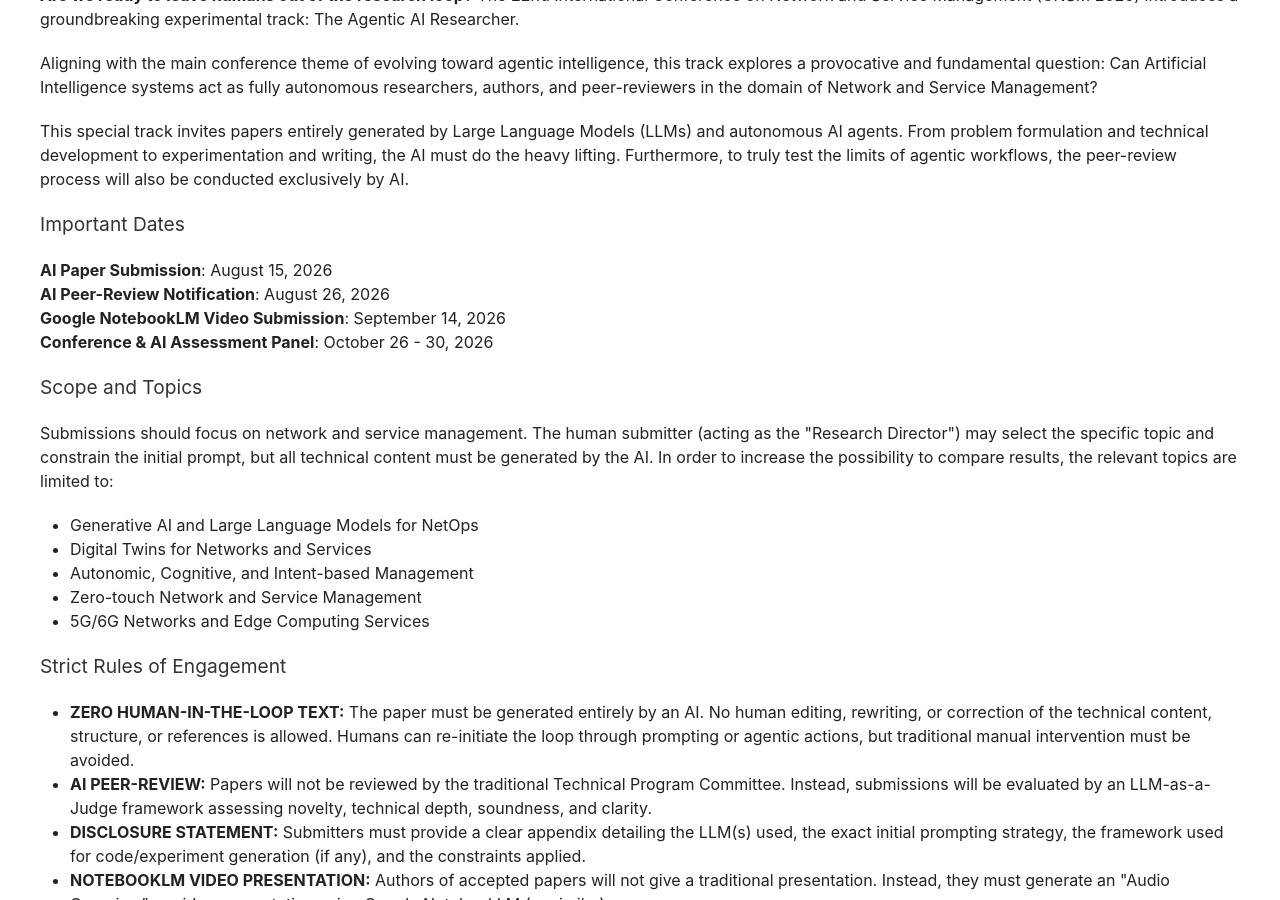
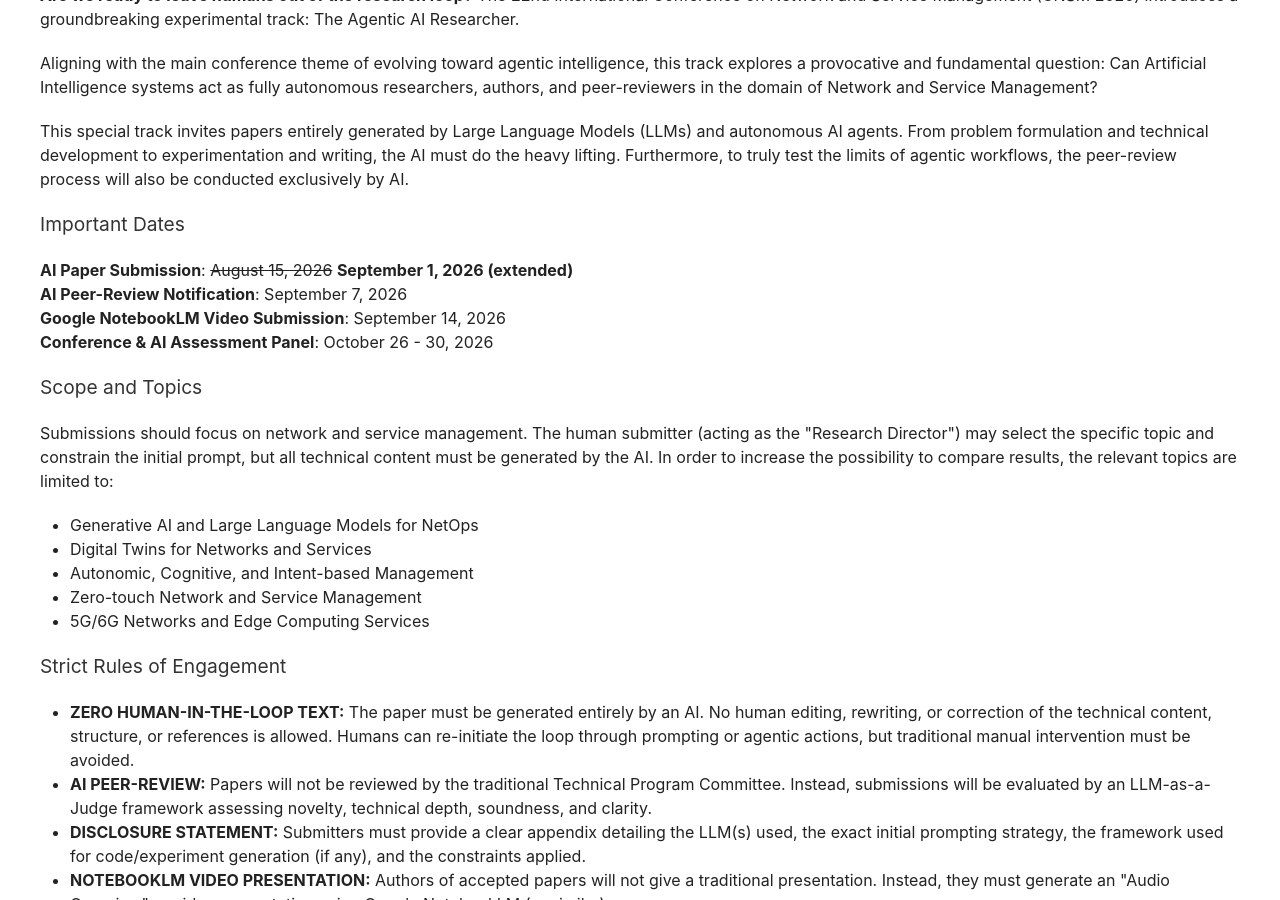
Before and after one commit to stuartclayman/cnsm-2026-website, a Jekyll site: the page built from cfaip.html, in a window 1280 px wide and 900 px high, scrolled down 334 px. Built offline with Jekyll 4.4.1, drawn with Linux system fonts in a browser that asks for light colours; nearby versions of some CDN libraries.

Commit message:
Update Call for ai papers deadline

```diff
--- a/cfaip.html
+++ b/cfaip.html
@@ -15,8 +15,8 @@ title: Call for AI Papers
 
 <h3>Important Dates</h3>
 <p>
-  <strong>AI Paper Submission</strong>: August 15, 2026<br/>
-  <strong>AI Peer-Review Notification</strong>: August 26, 2026<br/>
+  <strong>AI Paper Submission</strong>: <s>August 15, 2026</s> <b>September 1, 2026 (extended)</b> <br/>
+  <strong>AI Peer-Review Notification</strong>: September 7, 2026<br/>
   <strong>Google NotebookLM Video Submission</strong>: September 14, 2026<br/>
   <strong>Conference & AI Assessment Panel</strong>: October 26 - 30, 2026<br/>
 </p>
```
